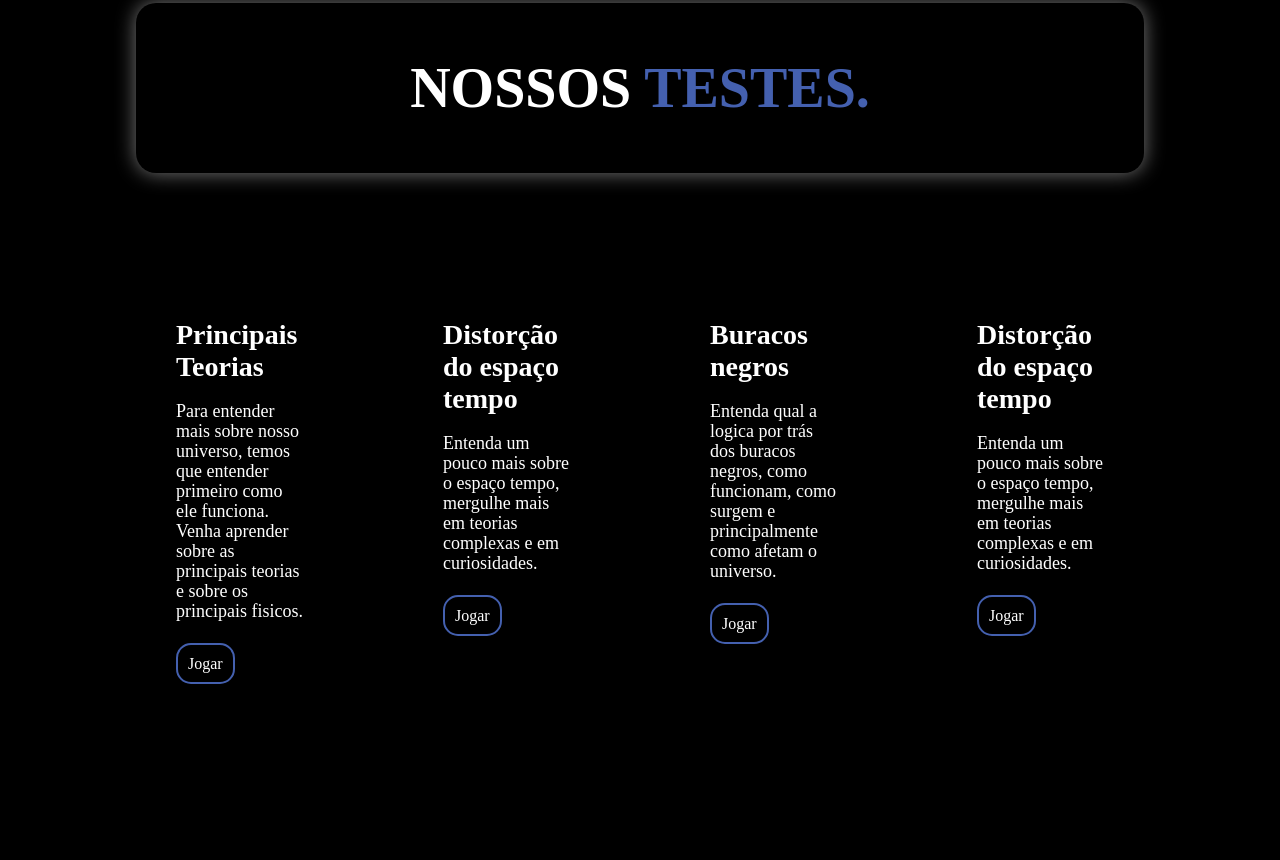
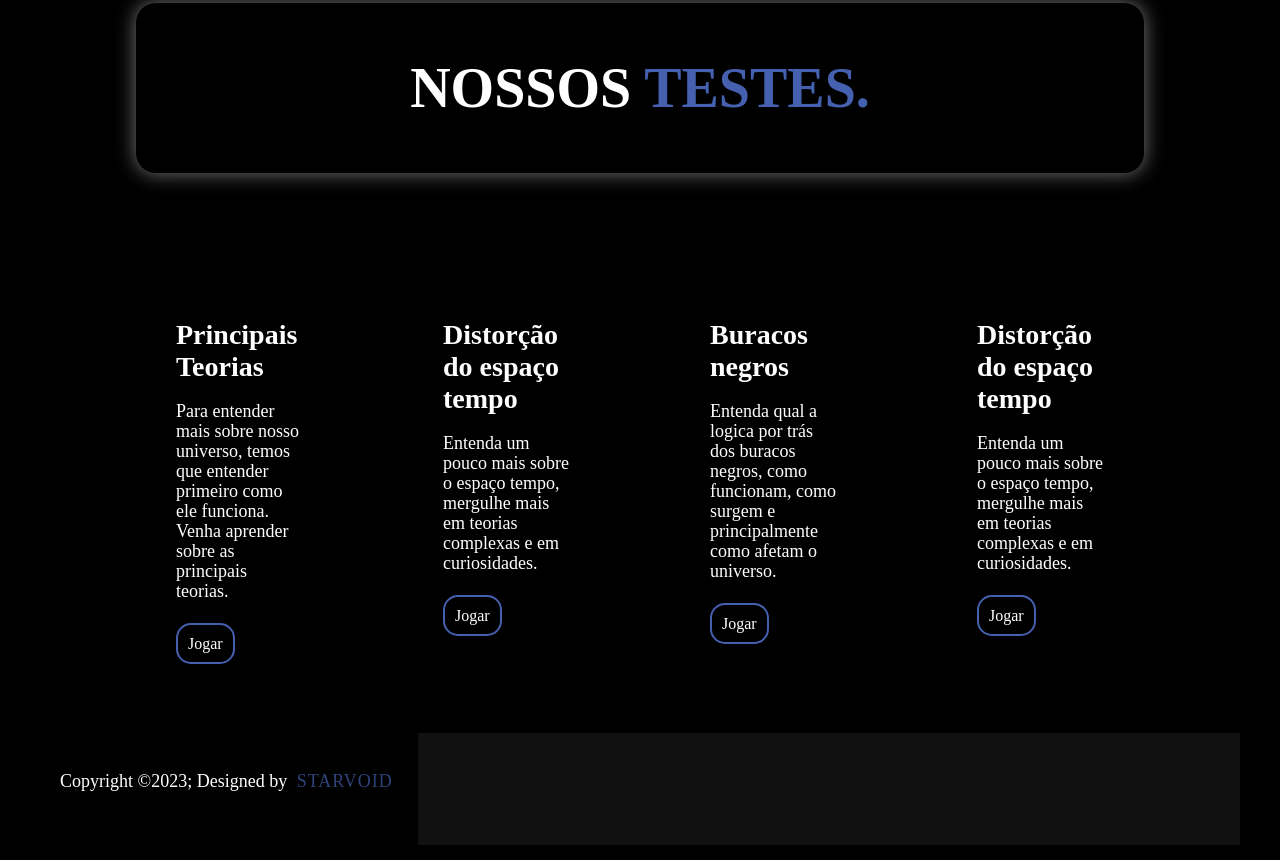
Before and after one commit to giovannaimlau/EDUTEC, a plain HTML site: page quiz/quiz.html in a window 1280 px wide. Shown: the part 874-1734 px from the top of the page. Before the commit the page ends 1642 px from the top, so only its background shows below. Drawn offline with Linux system fonts and the light colour scheme.

Commit message:
quiz e perguntas finalizado

```diff
--- a/conteudo/conteudo.css
+++ b/conteudo/conteudo.css
@@ -178,3 +178,24 @@ body {
         .flex {
             display: flex;
         }
+
+        footer{
+            background-color: #111;
+            align-items: center;
+            justify-content: center;
+        }
+        .footerBottom{
+            background-color: #000;
+            padding: 20px;
+            text-align: center;
+        }
+        .footerBottom p{
+            color: white;
+        }
+        .designer{
+            opacity: 0.7;
+            text-transform: uppercase;
+            letter-spacing: 1px;
+            font-weight: 400;
+            margin: 0px 5px;
+        }
--- a/perguntas/perguntas.css
+++ b/perguntas/perguntas.css
@@ -1,5 +1,4 @@
 :root {
-    background-color: #000000;
     font-size: 62.5%;
   }
 
@@ -11,6 +10,10 @@
     color: #ffffff;
   }
 
+  body {
+    background: url(/img/4k-universe-blue-galaxy-mmrwwhw8cy5lzxty.jpg);
+  }
+
   h1,
   h2,
   h3,
@@ -20,7 +23,7 @@
 
   h1 {
     font-size: 5.4rem;
-    color: #875bb9;
+    color: #5b74b9;
     margin-bottom: 5rem;
   }
 
@@ -51,6 +54,11 @@
     max-width: 80rem;
     margin: 0 auto;
     padding: 2rem;
+    background: transparent;
+    border: 2px solid rgba(3, 3, 3, 0.199);
+    backdrop-filter: blur(20px);
+    box-shadow: 0 0 10px rgba(0, 0, 0, .1);
+    color: rgb(255, 255, 255);
   }
 
   .container > * {
@@ -80,11 +88,11 @@
     padding: 1rem 0;
     width: 20rem;
     text-align: center;
-    border: 0.1rem solid #8147b1;
+    border: 0.1rem solid #477eb1;
     margin-bottom: 1rem;
     text-decoration: none;
-    color: #000000;
-    background-color: rgb(0, 0, 0);
+    color: #f7f7f757;
+    background-color: rgba(255, 255, 255, 0.466);
   }
 
   .btn:hover {
@@ -122,12 +130,14 @@
   }
 
 .choice-container {
+    border-radius: 10px;
     display: flex;
-    margin-bottom: 0.5rem;
-    width: 100%;
+    margin-bottom: 2rem;
+    margin-left: 8rem;
+    width: 80%;
     font-size: 1.8rem;
-    border: 0.1rem solid rgba(126, 67, 173, 0.705);
-    background-color: rgb(0, 0, 0);
+    border: 0.1rem solid rgba(0, 0, 0, 0.705);
+    background-color: rgba(255, 255, 255, 0.404);
   }
 
   .choice-container:hover {
@@ -139,7 +149,8 @@
 
   .choice-prefix {
     padding: 1.5rem 2.5rem;
-    background-color: #9764a7;
+    border-radius: 10px;
+    background-color: #6479a7;
     color: white;
   }
 
@@ -167,6 +178,7 @@
   #progressBar {
     width: 20rem;
     height: 4rem;
-    border: 0.3rem solid #8f56eb;
+    border: 0.3rem solid #5685eb;
+    border-radius: 10px;
     margin-top: 1.5rem;
   }
--- a/quiz/quiz.css
+++ b/quiz/quiz.css
@@ -191,3 +191,23 @@ body {
             background-color: rgb(68, 96, 175);
             color: white;
         }
+
+        footer{
+            background-color: #111;
+            align-items: center;
+        }
+        .footerBottom{
+            background-color: #000;
+            padding: 20px;
+            text-align: center;
+        }
+        .footerBottom p{
+            color: white;
+        }
+        .designer{
+            opacity: 0.7;
+            text-transform: uppercase;
+            letter-spacing: 1px;
+            font-weight: 400;
+            margin: 0px 5px;
+        }
--- a/quiz/quiz.html
+++ b/quiz/quiz.html
@@ -39,32 +39,37 @@
             <div class="flex">
                 <div class="teorias">
                     <h3>Principais Teorias</h3>
-                    <p>Para entender mais sobre nosso universo, temos que entender primeiro como ele funciona. Venha aprender sobre as principais teorias e sobre os principais fisicos.</p>
-                    <a href="" id="saber_mais">Jogar</a>
+                    <p>Para entender mais sobre nosso universo, temos que entender primeiro como ele funciona. Venha aprender sobre as principais teorias.</p>
+                    <a href="/perguntas/perguntas.html" id="saber_mais">Jogar</a>
                 </div>
 
                 <div class="espaco-tempo">
                     <h3>Distorção do espaço tempo</h3>
                     <p>Entenda um pouco mais sobre o espaço tempo, mergulhe mais em teorias complexas e em curiosidades.</p>
-                    <a href="" id="saber_mais">Jogar</a>
+                    <a href="/perguntas/perguntas.html" id="saber_mais">Jogar</a>
                 </div>
 
                 <div class="buracos-negros">
                     <h3>Buracos negros</h3>
                     <p>Entenda qual a logica por trás dos buracos negros, como funcionam, como surgem e principalmente como afetam o universo. </p>
-                    <a href="" id="saber_mais">Jogar</a>
+                    <a href="/perguntas/perguntas.html" id="saber_mais">Jogar</a>
                 </div>
 
                 <div class="espaco-tempo">
                     <h3>Distorção do espaço tempo</h3>
                     <p>Entenda um pouco mais sobre o espaço tempo, mergulhe mais em teorias complexas e em curiosidades.</p>
-                    <a href="" id="saber_mais">Jogar</a>
+                    <a href="/perguntas/perguntas.html" id="saber_mais">Jogar</a>
                 </div>
 
             </div>
         </div>
     </section>
 
+    <footer>
+        <div class="footerBottom">
+            <p>Copyright &copy;2023; Designed by <span class="designer">StarVoid</span></p>
+        </div>
+    </footer>
 
   </body>
 </html>
--- a/sobre/sobre.css
+++ b/sobre/sobre.css
@@ -152,3 +152,23 @@ section.sobre .flex {
     display: flex;
     justify-content: space-around;
 }
+
+footer{
+    background-color: #111;
+    align-items: center;
+}
+.footerBottom{
+    background-color: #000;
+    padding: 20px;
+    text-align: center;
+}
+.footerBottom p{
+    color: white;
+}
+.designer{
+    opacity: 0.7;
+    text-transform: uppercase;
+    letter-spacing: 1px;
+    font-weight: 400;
+    margin: 0px 5px;
+}
--- a/styles/style.css
+++ b/styles/style.css
@@ -112,3 +112,23 @@ aside {
     font-size: 25px;
     line-height: 30px;
 }
+
+footer{
+    background-color: #111;
+    align-items: center;
+}
+.footerBottom{
+    background-color: #000;
+    padding: 20px;
+    text-align: center;
+}
+.footerBottom p{
+    color: white;
+}
+.designer{
+    opacity: 0.7;
+    text-transform: uppercase;
+    letter-spacing: 1px;
+    font-weight: 400;
+    margin: 0px 5px;
+}
```
Also changed, not shown: conteudo/conteudos.html (+5 -0 lines), index.html (+6 -0 lines), perguntas/perguntas.html (+6 -7 lines), sobre/sobre.html (+6 -0 lines).
